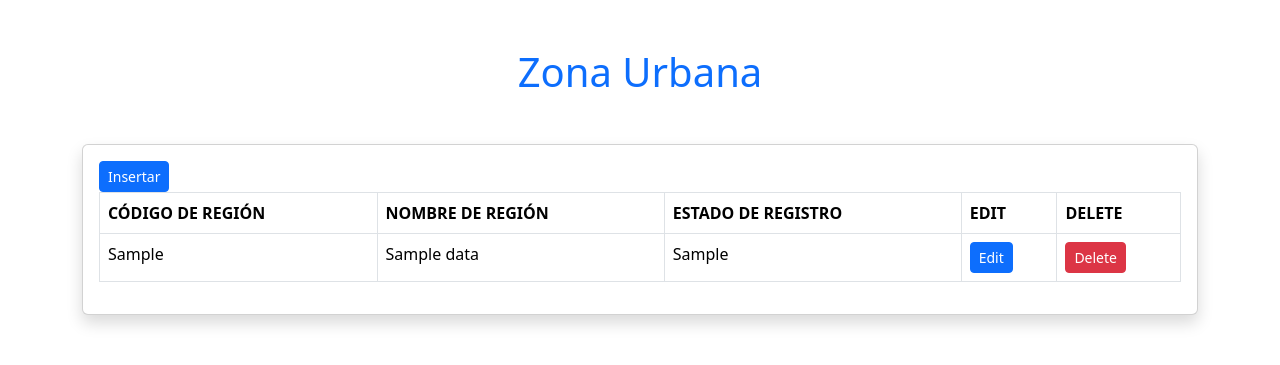
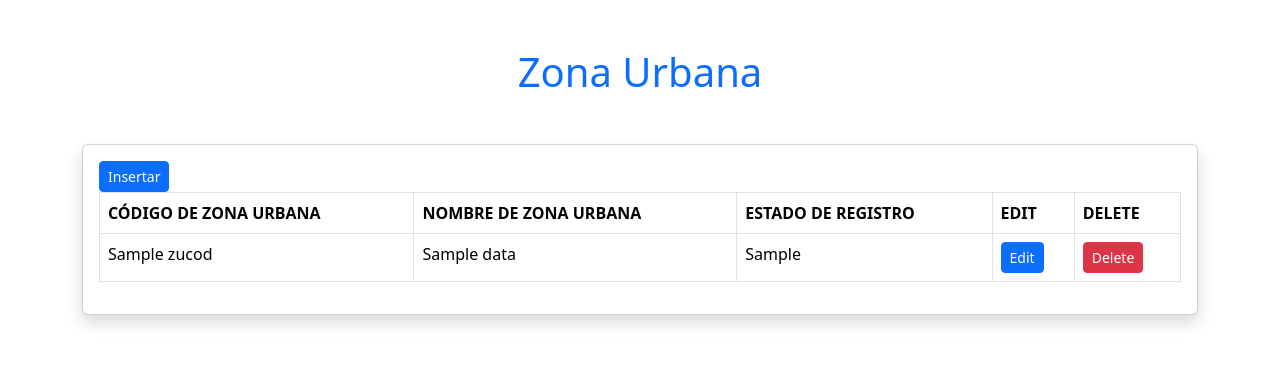
Before and after one commit to DiegoLlerena13/Base-de-Datos, a Flask app: template Zona_Urbana/templates/Zona_Urbana.html in a window 1280 px wide. Shown: the top 365 px of the page. Run offline with Flask 3, Linux system fonts and the light colour scheme; the template is opened without the code that fills it: most values are stand-ins (such as "Sample title", 1, 10 or a date in 2020).

Commit message:
Template zona urbana funcional

```diff
--- a/Zona_Urbana/templates/Zona_Urbana.html
+++ b/Zona_Urbana/templates/Zona_Urbana.html
@@ -33,11 +33,11 @@
                         <button type="button" class="btn-close" data-bs-dismiss="modal" aria-label="Close"></button>
                         </div>
                         <div class="modal-body">
-                          <form action="/region" method="post">
-                            <label>CÓDIGO DE REGIÓN</label>
-                            <input type="text" class="form-control mb-3" name="codreg">
-                            <label>NOMBRE DE REGIÓN</label>
-                            <input type="text" class="form-control mb-3" name="nomreg">
+                        <form action="/zonaurbana" method="post">
+                            <label>CÓDIGO DE ZONA URBANA</label>
+                            <input type="text" class="form-control mb-3" name="codzona">
+                            <label>NOMBRE DE ZONA URBANA</label>
+                            <input type="text" class="form-control mb-3" name="nomzona">
                         </div>
                         <div class="modal-footer">
                             <button type="submit" class="btn btn-primary">INSERTAR</button>
@@ -49,8 +49,8 @@
                 <!--Tabla-->
                 <table class="table table-bordered">
                     <thead>
-                        <th scope="col">CÓDIGO DE REGIÓN</th>
-                        <th scope="col">NOMBRE DE REGIÓN</th>
+                        <th scope="col">CÓDIGO DE ZONA URBANA</th>
+                        <th scope="col">NOMBRE DE ZONA URBANA</th>
                         <th scope="col">ESTADO DE REGISTRO</th>
                         <th scope="col">EDIT</th>
                         <th scope="col">DELETE</th>
@@ -58,36 +58,37 @@
                     <tbody>
                         {% for d in data %}
                             <tr>
-                                <td>{{ d.RegCod }}</td>
-                                <td>{{ d.RegNom }}</td>
-                                <td>{{ d.RegEstReg }}</td>
+                                <td>{{ d.ZUCod }}</td>
+                                <td>{{ d.ZUNom }}</td>
+                                <td>{{ d.ZUEstReg }}</td>
                                 <td>
-                                    <button class="btn btn-primary btn-sm" id="btn-edit{{ d.RegCod }}" data-bs-toggle="modal" data-bs-target="#modal{{ d.RegCod }}">Edit</button>
+                                    <button class="btn btn-primary btn-sm" id="btn-edit{{ d.ZUCod }}" data-bs-toggle="modal" data-bs-target="#modal{{ d.ZUCod }}">Edit</button>
                                 </td>
                                 <td>
-                                    <button class="btn btn-danger btn-sm" data-bs-toggle="modal" data-bs-target="#deleteModal{{ d.RegCod }}" data-regcod="{{ d.RegCod }}" data-regnom="{{ d.RegNom }}">Delete</button>
+                                    <button class="btn btn-danger btn-sm" data-bs-toggle="modal" data-bs-target="#deleteModal
+                                    {{ d.ZUCod }}" data-regcod="{{ d.ZUCod }}" data-regnom="{{ d.ZUNom }}">Delete</button>
                                 </td>
                             </tr>
                             <!-- Edit Modal -->
-                            <div class="modal fade" id="modal{{ d.RegCod }}" tabindex="-1" aria-labelledby="exampleModalLabel{{ d.RegCod }}" aria-hidden="true">
+                            <div class="modal fade" id="modal{{ d.ZUCod }}" tabindex="-1" aria-labelledby="exampleModalLabel{{ d.ZUCod }}" aria-hidden="true">
                                 <div class="modal-dialog">
                                     <div class="modal-content">
                                         <div class="modal-header">
-                                            <h1 class="modal-title fs-5" id="exampleModalLabel{{ d.RegCod }}">{{ d.RegNom }}</h1>
+                                            <h1 class="modal-title fs-5" id="exampleModalLabel{{ d.ZUCod }}">{{ d.ZUNom }}</h1>
                                             <button type="button" class="btn-close" data-bs-dismiss="modal" aria-label="Close"></button>
                                         </div>
                                         <div class="modal-body">
-                                            <form action="/edit/{{ d.RegCod }}" method="post">
-                                                <label>CÓDIGO DE REGIÓN</label>
-                                                <p>{{ d.RegCod }}</p>
-                                                <label>NOMBRE DE REGIÓN</label>
-                                                <input type="text" class="form-control mb-3" name="nomreg" value="{{ d.RegNom }}">
+                                            <form action="/edit/{{ d.ZUCod }}" method="post">
+                                                <label>CÓDIGO DE ZONA URBANA</label>
+                                                <p>{{ d.ZUCod }}</p>
+                                                <label>NOMBRE DE ZONA URBANA</label>
+                                                <input type="text" class="form-control mb-3" name="nomzona" value="{{ d.ZUNom }}">
                                                 <label>ESTADO DE REGISTRO</label>
-                                                <p>{{ d.RegEstReg }}</p>
+                                                <p>{{ d.ZUEstReg }}</p>
                                         </div>
                                         <div class="modal-footer">
-                                            <button type="submit" name="action" value="edit" class="btn btn-primary">Save Changes<</button>
-                                            <button type="submit" name="action" value="activar" class="btn btn-primary"> Activar</button>
+                                            <button type="submit" name="action" value="edit" class="btn btn-primary">Save Changes</button>
+                                            <button type="submit" name="action" value="activar" class="btn btn-primary">Activar</button>
                                             <button type="submit" name="action" value="inactivar" class="btn btn-danger">Inactivar</button>
                                             </form>
                                         </div>
@@ -95,25 +96,25 @@
                                 </div>
                             </div>
                             <!-- Delete Modal -->
-                            <div class="modal fade" id="deleteModal{{ d.RegCod }}" tabindex="-1" aria-labelledby="deleteModalLabel{{ d.RegCod }}" aria-hidden="true">
+                            <div class="modal fade" id="deleteModal{{ d.ZUCod }}" tabindex="-1" aria-labelledby="deleteModalLabel{{ d.ZUCod }}" aria-hidden="true">
                                 <div class="modal-dialog">
                                     <div class="modal-content">
                                         <div class="modal-header">
-                                            <h1 class="modal-title fs-5" id="deleteModalLabel{{ d.RegCod }}">Confirmar Eliminación</h1>
+                                            <h1 class="modal-title fs-5" id="deleteModalLabel{{ d.ZUCod }}">Confirmar Eliminación</h1>
                                             <button type="button" class="btn-close" data-bs-dismiss="modal" aria-label="Close"></button>
                                         </div>
                                         <div class="modal-body">
                                             <form>
                                                 <p>¿Desea eliminar este registro?</p>
-                                                <label>CÓDIGO DE REGIÓN</label>
-                                                <p id="modalRegCod{{ d.RegCod }}">{{ d.RegCod }}</p>
-                                                <label>NOMBRE DE REGIÓN</label>
-                                                <p id="modalRegNom{{ d.RegCod }}">{{ d.RegNom }}</p>
+                                                <label>CÓDIGO DE ZONA URBANA</label>
+                                                <p id="modalRegCod{{ d.ZUCod }}">{{ d.ZUCod }}</p>
+                                                <label>NOMBRE DE ZONA URBANA</label>
+                                                <p id="modalRegNom{{ d.ZUCod }}">{{ d.ZUNom }}</p>
                                             </form>
                                         </div>
                                         <div class="modal-footer">
                                             <button type="button" class="btn btn-secondary" data-bs-dismiss="modal">Cancelar</button>
-                                            <a href="/delete/{{ d.RegCod }}" class="btn btn-danger">Aceptar</a>
+                                            <a href="/delete/{{ d.ZUCod }}" class="btn btn-danger">Aceptar</a>
                                         </div>
                                     </div>
                                 </div>
```
Also changed, not shown: Zona_Urbana/Zona_Urbana.py (+31 -31 lines). Lines whose indentation alone changed are shown as unchanged.
